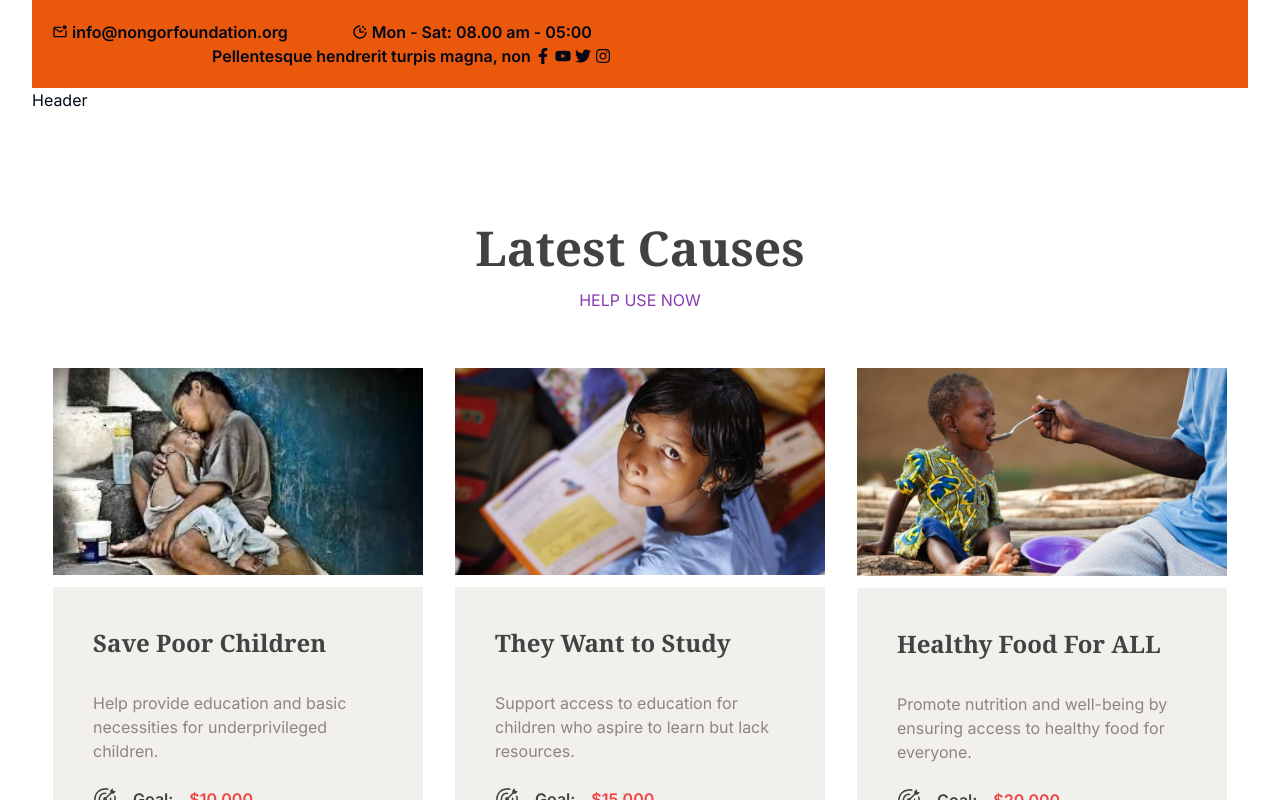
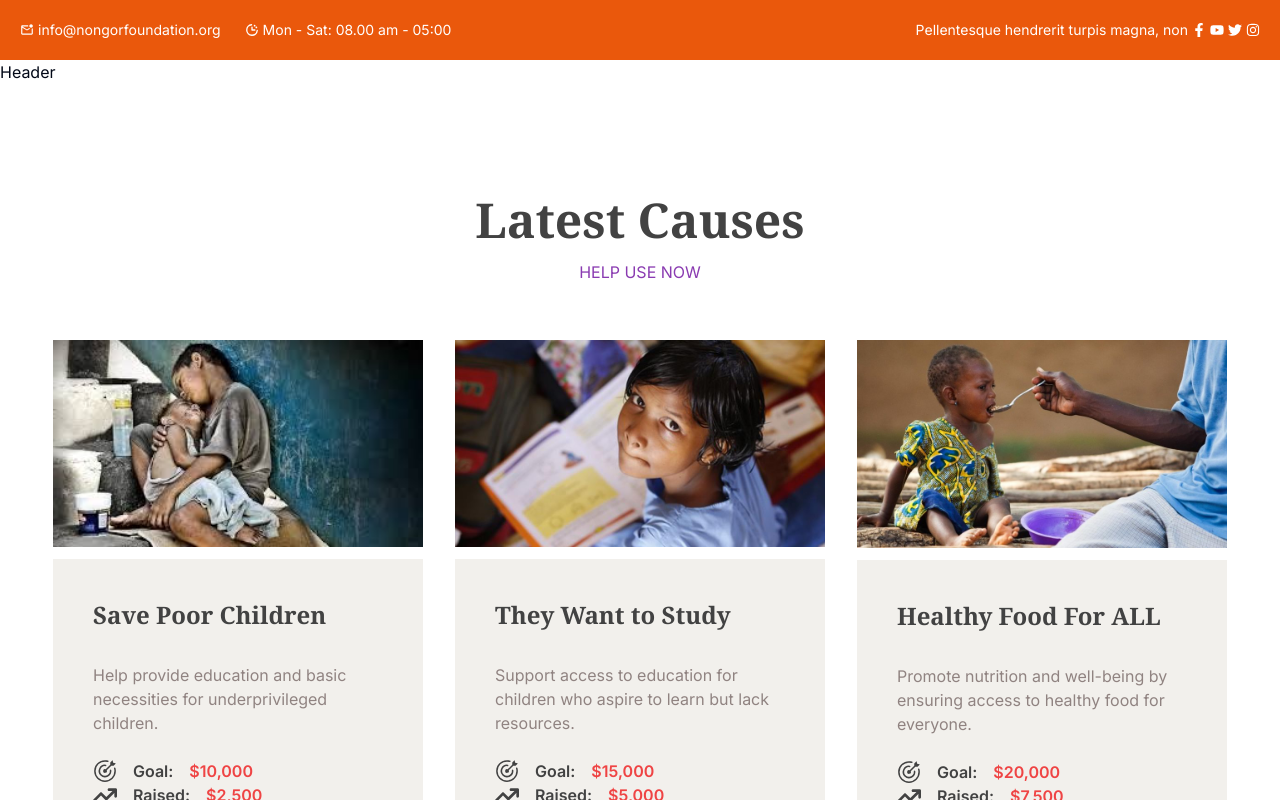
Before and after one commit to tareqhassan2014/nongorfoundation.org, a Next.js app: page /home in a window 1280 px wide. Shown: the top 800 px of the page. Built offline with nearby package versions, Linux system fonts and the light colour scheme.

Commit message:
header done

```diff
--- a/app/(main-layout)/home/page.tsx
+++ b/app/(main-layout)/home/page.tsx
@@ -1,6 +1,6 @@
-import BrowseCategory from '@/components/BrowseByCategorys/BrowseCategory';
-import LatestCauses from '@/components/LatestCauses/LatestCauses';
-import React from 'react';
+import BrowseCategory from "@/components/Home/BrowseByCategory/BrowseCategory";
+import LatestCauses from "@/components/Home/LatestCauses/LatestCauses";
+import React from "react";
 
 const Home = () => {
 	return (
--- a/app/(main-layout)/layout.tsx
+++ b/app/(main-layout)/layout.tsx
@@ -7,7 +7,7 @@ export default function RootLayout({
 	children: React.ReactNode;
 }>) {
 	return (
-		<div className="md:container mx-auto">
+		<div>
 			<Navbar />
 			{children}
 			<Footer />
--- a/components/shared/Navbar.tsx
+++ b/components/shared/Navbar.tsx
@@ -6,8 +6,8 @@ const Navbar = () => {
 	return (
 		<section>
 			{/* Contact Information */}
-			<div className="bg-orange-600 p-5 font-semibold">
-				<div className=" md:flex content-center items-center gap-16">
+			<div className="bg-orange-600 p-5 text-sm text-white flex flex-col items-center lg:flex-row justify-between">
+				<div className=" md:flex content-center items-center gap-6">
 					<div className=" flex content-center items-center gap-1">
 						<MdOutlineMarkEmailUnread />
 						<p>info@nongorfoundation.org</p>
@@ -19,7 +19,7 @@ const Navbar = () => {
 					</div>
 				</div>
 
-				<div className="hidden md:flex content-center items-center gap-1 ml-40">
+				<div className="hidden md:flex items-center gap-1">
 					<p>Pellentesque hendrerit turpis magna, non</p>
 					<FaFacebookF /> <FaYoutube /> <FaTwitter /> <FaInstagram />
 				</div>
```
Also changed, not shown: components/Home/BrowseByCategory/BrowseCategory.css (renamed from components/BrowseByCategorys/BrowseCategory.css), components/Home/BrowseByCategory/BrowseCategory.tsx (renamed from components/BrowseByCategorys/BrowseCategory.tsx), components/Home/LatestCauses/LatestCauses.tsx (renamed from components/LatestCauses/LatestCauses.tsx), components/Home/LatestCauses/latestCauses.css (renamed from components/LatestCauses/latestCauses.css). Lines whose indentation alone changed are shown as unchanged.
